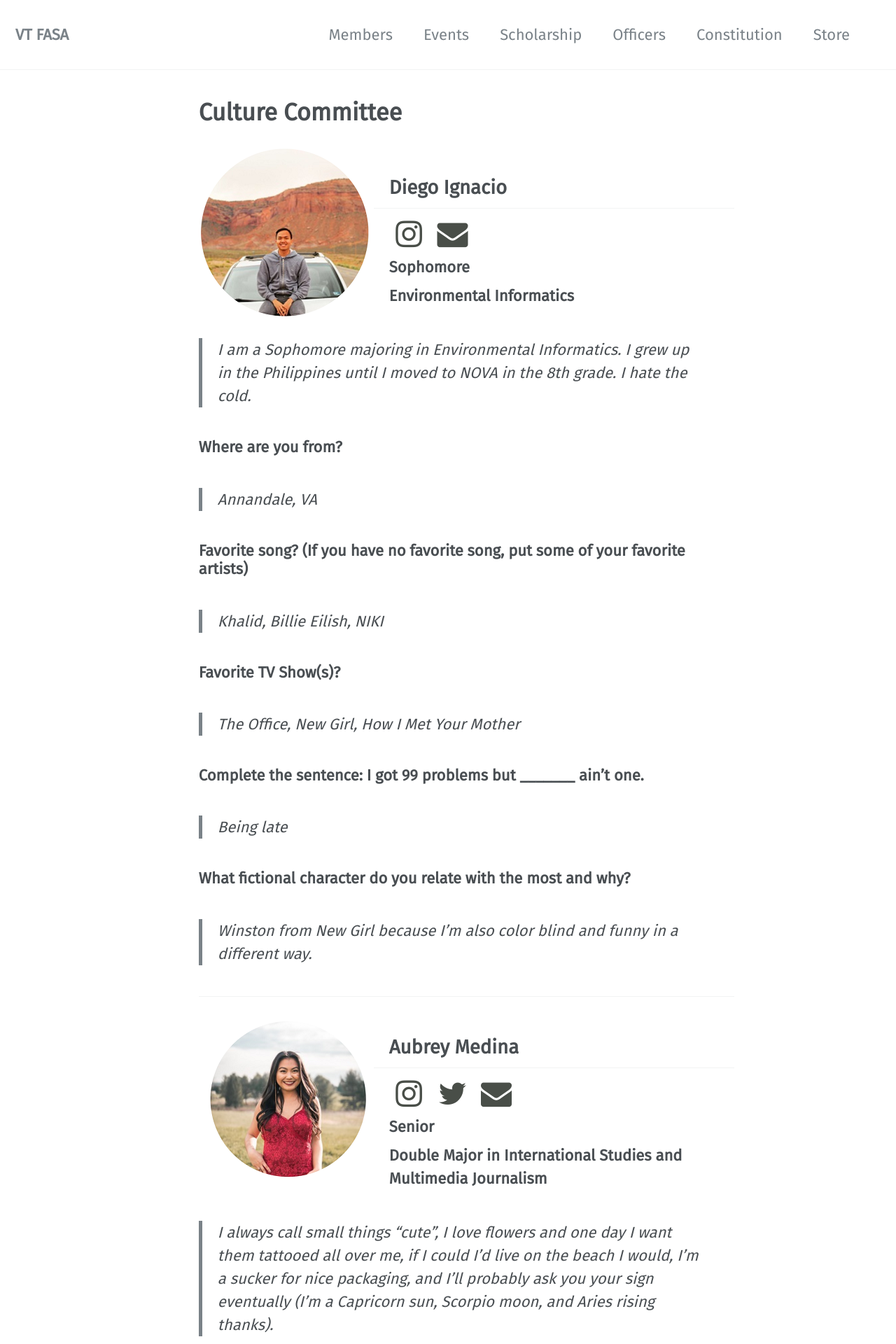
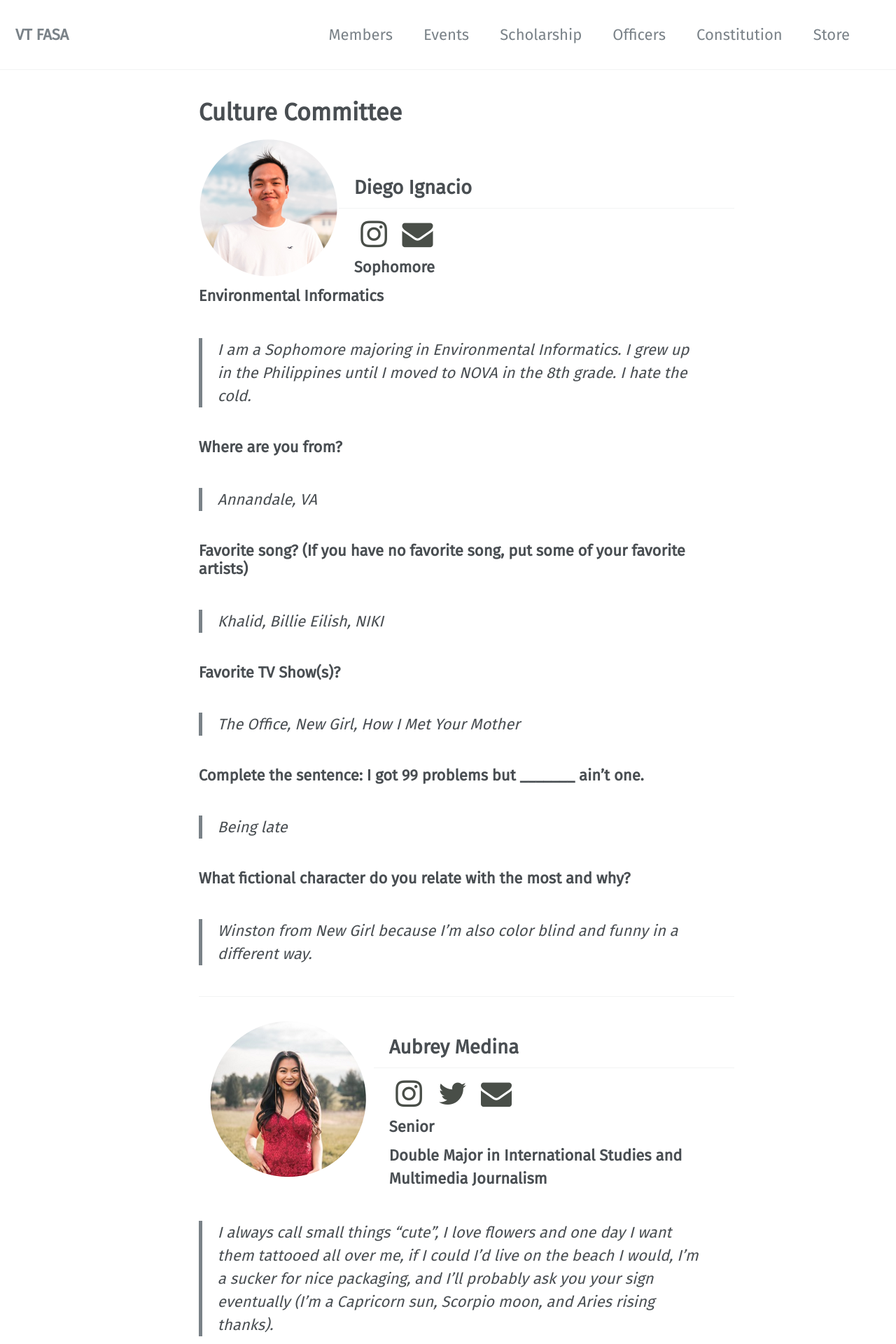
Before and after one commit to vtfasa/vtfasa.github.io, a Jekyll site: the page built from _pages/officers/culture.md, in a window 1280 px wide. Shown: the top 1920 px of the page at 70% size. Built offline with Jekyll 4.4.1, drawn with Linux system fonts in a browser that asks for light colours; some web fonts are replaced.

Commit message:
Update culture.md

```diff
--- a/_pages/officers/culture.md
+++ b/_pages/officers/culture.md
@@ -13,7 +13,7 @@ permalink: /officers/culture/
 # --- (this is a section break)
 ---
 
-![image-left]({{ "/assets/images/officers/small/diegoCircle.png" | absolute_url }}){: .align-left}
+![image-left]({{ "/assets/images/officers/small/diegoCircle2019Small.PNG" | absolute_url }}){: .align-left}
 ## Diego Ignacio
 <p style="margin-bottom: 0.45em; padding: 0">
 <a href="https://www.instagram.com/diego.ignacio22/_" style="margin: 0; padding: 0"><i class="fa fa-2x fa-fw fa-instagram" style="color: #494e48"></i></a>
```
